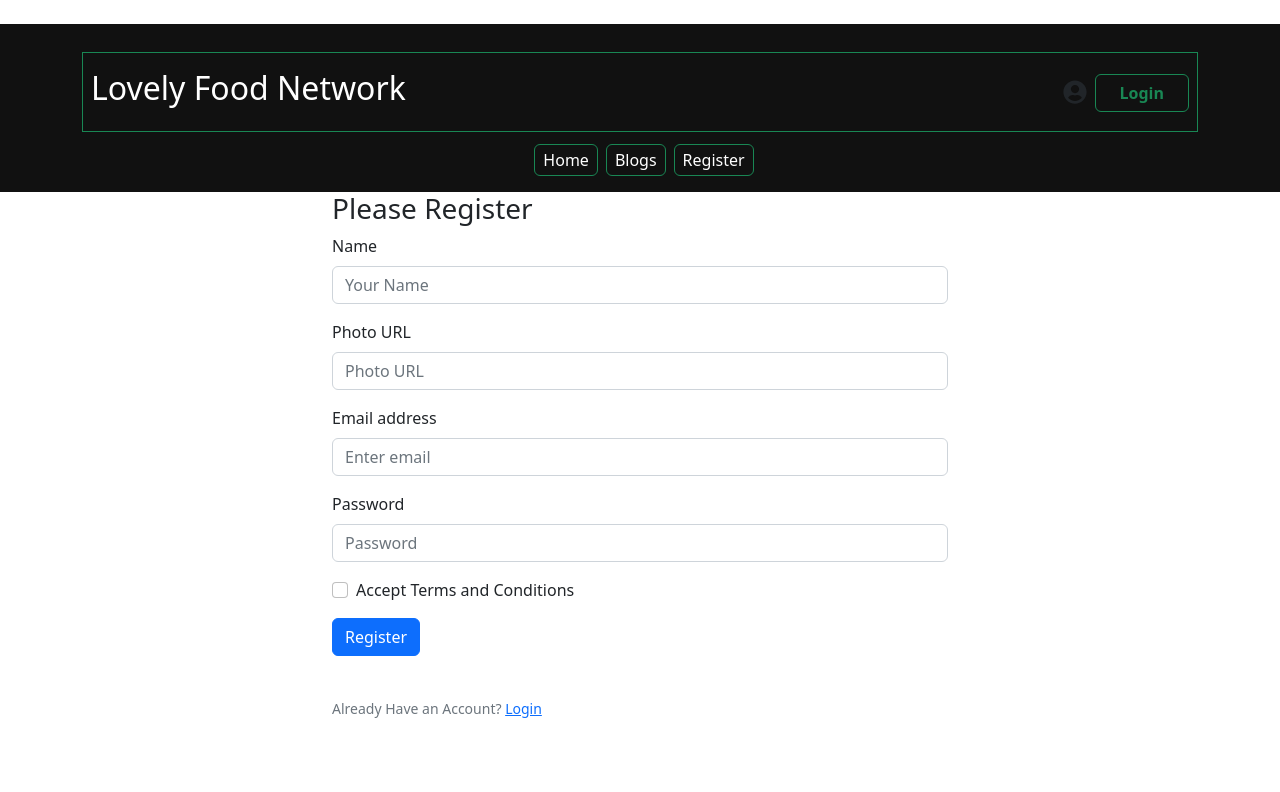
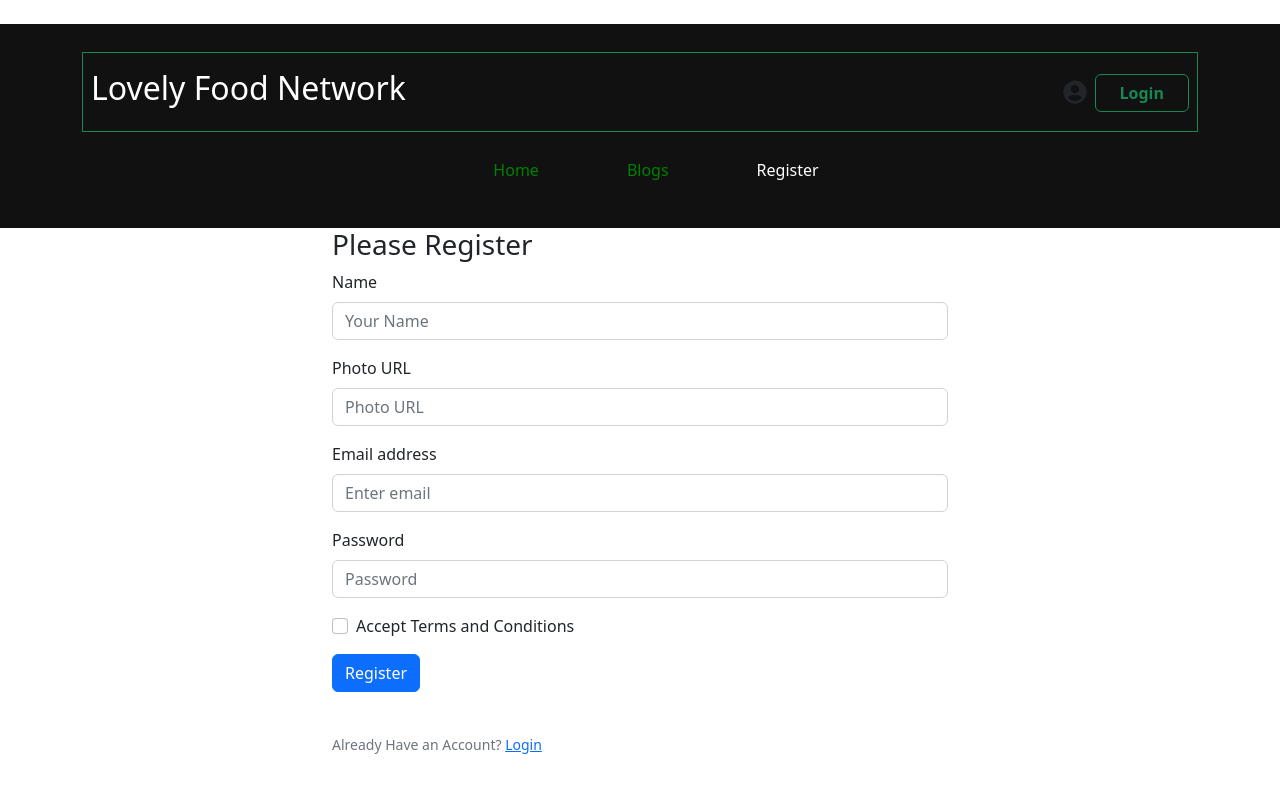
Before and after one commit to developersharif1919/lovely-food-network-client, a React (Vite) app: page /register in a window 1280 px wide. Shown: the top 792 px of the page. Built offline with nearby package versions, Linux system fonts and the light colour scheme; no server answers.

Commit message:
Active Page Complete

```diff
--- /dev/null
+++ b/src/components/ActiveLink/ActiveLink.css
@@ -0,0 +1,3 @@
+.active {
+    color:#fff;
+}
--- /dev/null
+++ b/src/components/ActiveLink/ActiveLink.jsx
@@ -0,0 +1,21 @@
+/* eslint-disable react/prop-types */
+/* eslint-disable no-unused-vars */
+import React from 'react';
+import './ActiveLink.css'
+import { NavLink } from 'react-router-dom';
+
+const ActiveLink = ({ to, children }) => {
+    return (
+        <nav>
+            <NavLink
+                to={to}
+                className={({ isActive, isPending }) => isActive ? "active" : ""
+                }
+            >
+                {children}
+            </NavLink>
+        </nav>
+    );
+};
+
+export default ActiveLink;
--- /dev/null
+++ b/src/pages/Shared/Header/Header.css
@@ -0,0 +1,8 @@
+ul li{
+    list-style: none;
+    padding:10px 20px;
+}
+ul li a{
+    text-decoration: none;
+    color:green;
+}
--- a/src/pages/Shared/Header/Header.jsx
+++ b/src/pages/Shared/Header/Header.jsx
@@ -5,6 +5,8 @@ import { Link } from "react-router-dom";
 import { FaUserCircle } from "react-icons/fa";
 import { AuthContext } from '../../../provider/AuthProvider';
 import { Button } from 'react-bootstrap';
+import ActiveLink from '../../../components/ActiveLink/ActiveLink';
+import './Header.css'
 
 const Header = () => {
     const { user, logOut } = useContext(AuthContext);
@@ -27,7 +29,7 @@ const Header = () => {
             });
     };
     return (
-        <div className='mt-4 container-fluid' style={{background:'#111',paddingTop:'20px', paddingBottom:'20px'}}>
+        <div className='mt-4 container-fluid' style={{ background: '#111', paddingTop: '20px', paddingBottom: '20px' }}>
             <div className='container'>
                 {/* Header Top */}
                 <div className='d-flex justify-content-between align-items-center border border-success py-3 px-2 mt-2'>
@@ -43,8 +45,7 @@ const Header = () => {
                                 onMouseLeave={handleMouseLeave} width="40" height="40" className="rounded-circle me-2"
                             />
                             <div
-                                className={`position-absolute bg-white rounded p-1 ${
-                                    showName ? "" : "d-none"
+                                className={`position-absolute bg-white rounded p-1 ${showName ? "" : "d-none"
                                     }`}
                                 style={{ top: "12%", right: "25%", transform: "translateY(0)" }}
                             >
@@ -66,11 +67,13 @@ const Header = () => {
                     )}
                 </div>
                 {/* Header Bottom */}
-                <div className='text-center  mt-3'>
-                    <Link to="/" className='text-decoration-none ms-2 text-white border px-2 py-1 rounded border-success'>Home</Link>
+                <div className='text-center mt-3'>
+                    <ul className='d-flex justify-content-center gap-5'>
+                        <li> <ActiveLink to="/" className=' ms-2 text-white border px-2 py-1 rounded border-success'>Home</ActiveLink></li>
                         {/* <Link to="/ChefRecipe" className='text-decoration-none ms-2 text-white border px-2 py-1 rounded border-success'>Chef-Recipe </Link> */}
-                    <Link to="/blogs" className='text-decoration-none ms-2 text-white border px-2 py-1 rounded border-success'>Blogs</Link>
-                    <Link to="/register" className='text-decoration-none ms-2 text-white border px-2 py-1 rounded border-success'>Register</Link>
+                        <li><ActiveLink to="/blogs" className=' ms-2 text-white border px-2 py-1 rounded border-success'>Blogs</ActiveLink></li>
+                        <li><ActiveLink to="/register" className=' ms-2 text-white border px-2 py-1 rounded border-success'>Register</ActiveLink></li>
+                    </ul>
                 </div>
             </div>
         </div>
```
Lines whose indentation alone changed are shown as unchanged.
